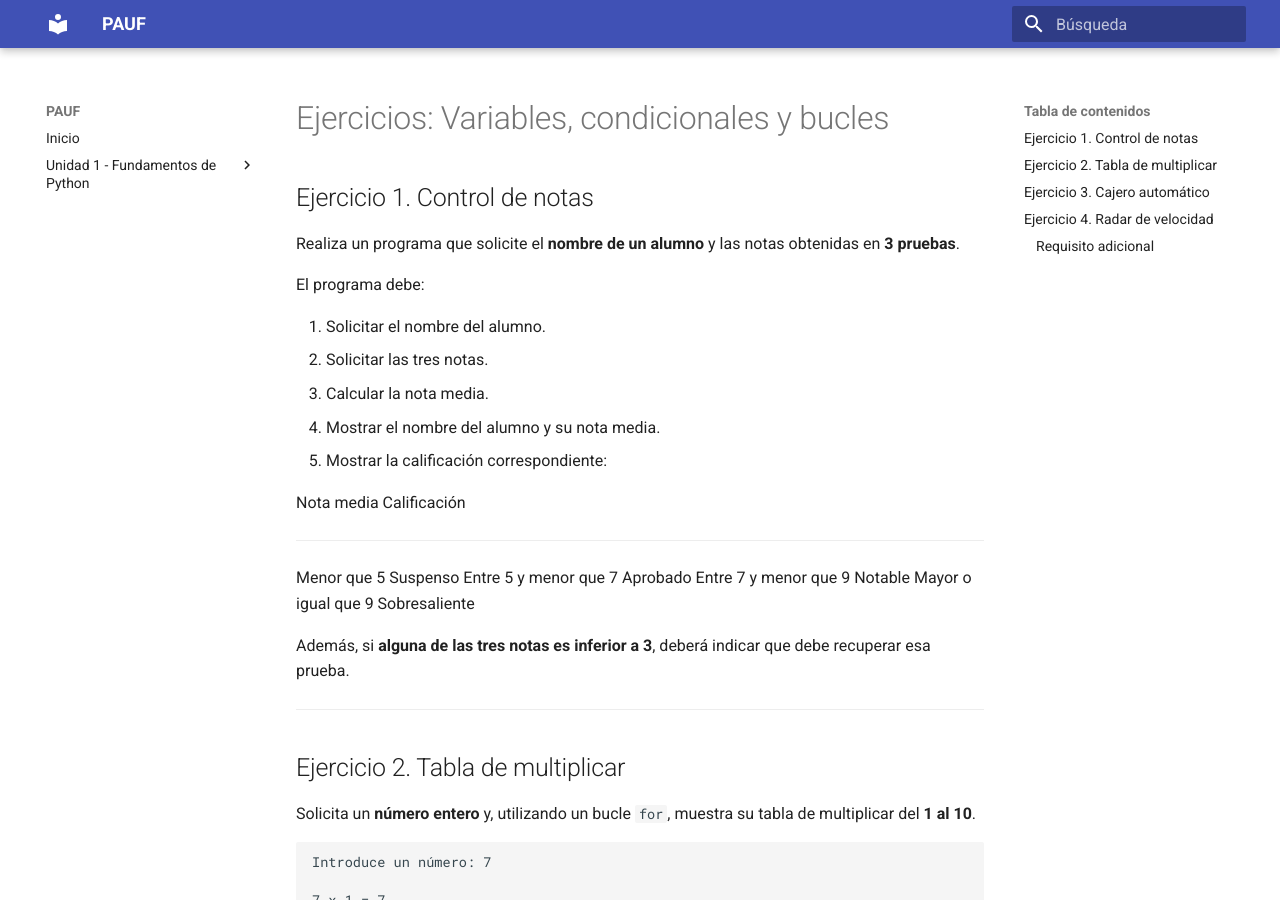
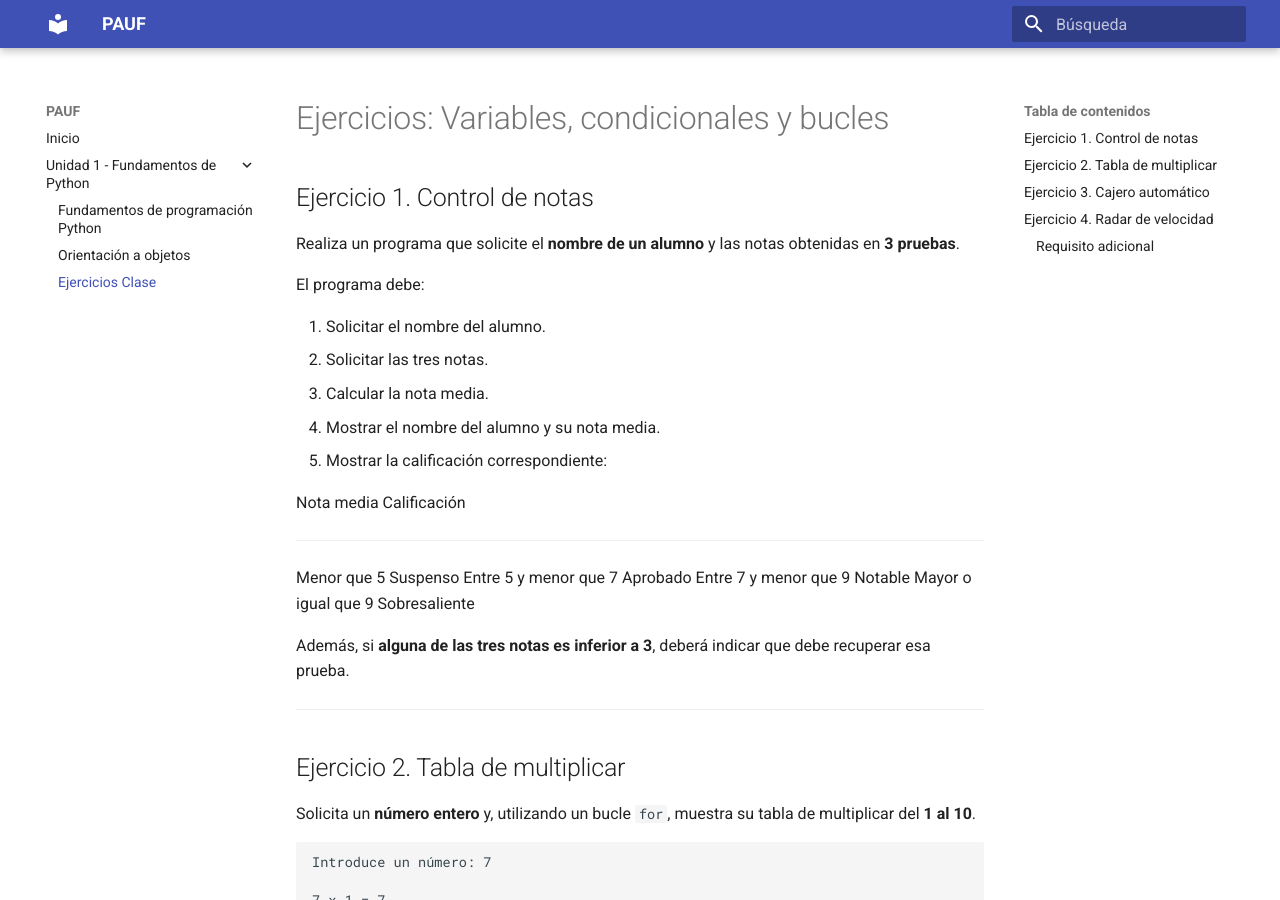
Before and after one commit to alion1992/PAUF-20262027, an MkDocs documentation site: the page built from docs/unidad1/ejerciciosClase/ejercicios-fundamentos-parte1.md, in a window 1280 px wide and 900 px high. Built offline with MkDocs 1.6.1 and Material for MkDocs 9.7.7, drawn with Linux system fonts in a browser that asks for light colours.

Commit message:
Update mkdocs.yml

```diff
--- a/mkdocs.yml
+++ b/mkdocs.yml
@@ -10,3 +10,4 @@ nav:
   - "Unidad 1 - Fundamentos de Python":
       - Fundamentos de programación Python: unidad1/unidad1-fundamentos.md
       - Orientación a objetos: unidad1/unidad1-parte2-poo.md
+      - Ejercicios Clase: unidad1/ejerciciosClase/ejercicios-fundamentos-parte1.md
```
